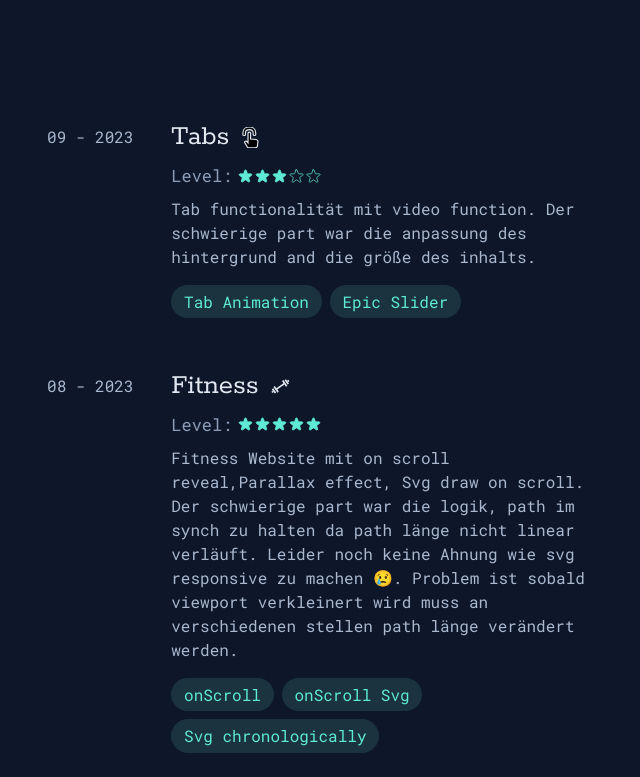
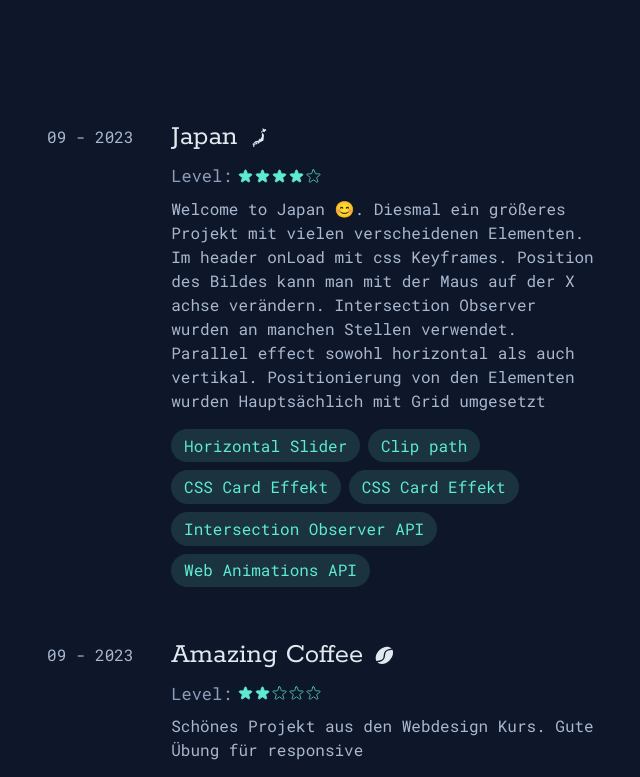
Before and after one commit to Spawn2k/react_deploy_gh, a React (Vite) app: page / in a window 1280 px wide. Shown: the part 835-1612 px from the top of the page, without its empty margins (552-1192 px from the left). Built offline with nearby package versions, Linux system fonts and the light colour scheme; a web font is replaced by a local one.

Commit message:
update sep

```diff
--- a/src/data/projekts.jsx
+++ b/src/data/projekts.jsx
@@ -242,31 +242,62 @@ const projekts = [
       },
     ]
   },
-  // {
-  //   title: 'Active - Nav',
-  //   link: 'https://spawn2k.github.io/js-active-link/',
-  //   level: 2,
-  //   react: false,
-  //   date: '09 - 2023',
-  //   description: 'Active Navbar mit schöner Animation leider noch mit kleinen bug',
-  //   icon: (<svg height="1em"
-  //   width="1em" viewBox="0 0 24 24" fill="currentColor" stroke="currentColor" >
-  //   <g id="Interface / External_Link">
-  //   <path id="Vector" d="M10.0002 5H8.2002C7.08009 5 6.51962 5 6.0918 5.21799C5.71547 5.40973 5.40973 5.71547 5.21799 6.0918C5 6.51962 5 7.08009 5 8.2002V15.8002C5 16.9203 5 17.4801 5.21799 17.9079C5.40973 18.2842 5.71547 18.5905 6.0918 18.7822C6.5192 19 7.07899 19 8.19691 19H15.8031C16.921 19 17.48 19 17.9074 18.7822C18.2837 18.5905 18.5905 18.2839 18.7822 17.9076C19 17.4802 19 16.921 19 15.8031V14M20 9V4M20 4H15M20 4L13 11" stroke="currentColor" strokeWidth="1.5" strokeLinecap="round" strokeLinejoin="round"/>
-  //   </g>
-  //   </svg>),
-  //   tags: [
-  //     {
-  //       name: 'onScroll',
-  //       link: 'https://www.youtube.com/watch?v=UoE1hqfpXX0&t=2s&ab_channel=Codehal',
-  //     },
-  //     {
-  //       name: 'Tab animation',
-  //       link: 'https://www.youtube.com/watch?v=h2AOXBeVrgI&ab_channel=KevinPowell',
-  //     },
+  {
+    title: 'Japan',
+    link: 'https://spawn2k.github.io/gh_tokyo/',
+    level: 4,
+    react: false,
+    date: '09 - 2023',
+    description: 'Welcome to Japan 😊. Diesmal ein größeres Projekt mit vielen verscheidenen Elementen. Im header onLoad mit css Keyframes. Position des Bildes kann man mit der Maus auf der X achse verändern. Intersection Observer wurden an manchen Stellen verwendet. Parallel effect sowohl horizontal als auch vertikal. Positionierung von den Elementen wurden Hauptsächlich mit Grid umgesetzt',
+    icon: (<svg stroke="currentColor" fill="currentColor" strokeWidth="0" viewBox="0 0 512 512" height="1em" width="1em" xmlns="http://www.w3.org/2000/svg"><path d="M336.375 22.123c.747 27.58 3.127 51.431-1.747 70.892h-20.54c-12.376 22.876-11.185 40.564-2.362 55.333l16.002-8.366c2.867-9.458-28.632-22.734 14.187-27.753 5.796 2.848 20.874 9.41 39.09 17.227 3.817-34.507 26.088-36.795 47.47-45.863l-14.343-29.667c-35.396 14.004-55.536-16.018-77.757-31.803zm4.879 127.87c-11.753 1.278-18.274 7.788-23.853 15.24-5.893 21.864-.11 43.726 1.325 65.59l-37.102 61.617c-21.8 17.135-20.912-.866-23.666-11.705-18.465 18.51-15.916 40.93-24.037 60.733l-68.241 5.963-54.99 45.715 32.795 13.25 6.294-13.913 48.365-19.875 19.215.661 1.986 21.202 14.576 17.227 33.127-29.815-8.613-17.889c16.54-9.194 16.06 3.64 23.19 6.626l16.998-6.808 7.994-14.583 6.718 12.634 13.5-23.52 13.34 13.01 15.654-25.787 13.13-123.6zM190.857 382.877l-11.263 12.258-14.576-1.325-15.405 20.208 14.742 20.868 33.127-18.55 15.9-20.54c-4.955-8.08-11.457-14.096-22.525-12.92zm-77.518 20.208c-10.171 4.3-20.488 7.123-29.813 19.877l24.514 20.538c-9.749 12.92-6.887 25.838-7.62 38.758l16.895 7.62 15.239-11.263c-2.385-18.249 3.108-35.186 11.263-51.68l-6.626-13.25z"></path></svg>),
+    tags: [
+      {
+        name: 'Horizontal Slider',
+        link: 'https://www.youtube.com/watch?v=PkADl0HubMY&t=22s&ab_channel=Hyperplexed',
+      },
+      {
+        name: 'Clip path',
+        link: 'https://www.plantcss.com/',
+      },
+      {
+        name: 'CSS Card Effekt',
+        link: 'https://www.youtube.com/watch?v=M4LkYnhMKIM&ab_channel=UnleashedDesign',
+      },
+      {
+        name: 'CSS Card Effekt',
+        link: 'https://www.youtube.com/watch?v=M4LkYnhMKIM&ab_channel=UnleashedDesign',
+      },
+      {
+        name: 'Intersection Observer API',
+        link: 'https://developer.mozilla.org/en-US/docs/Web/API/Intersection_Observer_API',
+      },
+      {
+        name: 'Web Animations API',
+        link: 'https://developer.mozilla.org/en-US/docs/Web/API/Web_Animations_API',
+      },
 
-  //   ]
-  // },
+    ]
+  },
+  {
+    title: 'Amazing Coffee',
+    link: 'https://spawn2k.github.io/gh_amazing_cafe/',
+    level: 2,
+    react: false,
+    date: '09 - 2023',
+    description: 'Schönes Projekt aus den Webdesign Kurs. Gute Übung für responsive ',
+    icon: (<svg stroke="currentColor" fill="currentColor" strokeWidth="0" viewBox="0 0 24 24" height="1em" width="1em" ><path d="M6 18a6.06 6.06 0 0 0 5.17-6 7.62 7.62 0 0 1 6.52-7.51l2.59-.37c-.07-.08-.13-.16-.21-.24-3.26-3.26-9.52-2.28-14 2.18C2.28 9.9 1 15 2.76 18.46z"></path><path d="M12.73 12a7.63 7.63 0 0 1-6.51 7.52l-2.46.35.15.17c3.26 3.26 9.52 2.29 14-2.17C21.68 14.11 23 9 21.25 5.59l-3.34.48A6.05 6.05 0 0 0 12.73 12z"></path></svg>),
+    tags: [
+      {
+        name: 'Webdesign Kurs',
+        link: '',
+      },
+      {
+        name: 'Responsive',
+        link: '',
+      },
+
+    ]
+  },
   {
     title: 'Tabs',
     link: 'https://spawn2k.github.io/js-active-link/tab',
@@ -297,8 +328,6 @@ const projekts = [
 
     ]
   },
-
-
 ];
 
 
```
